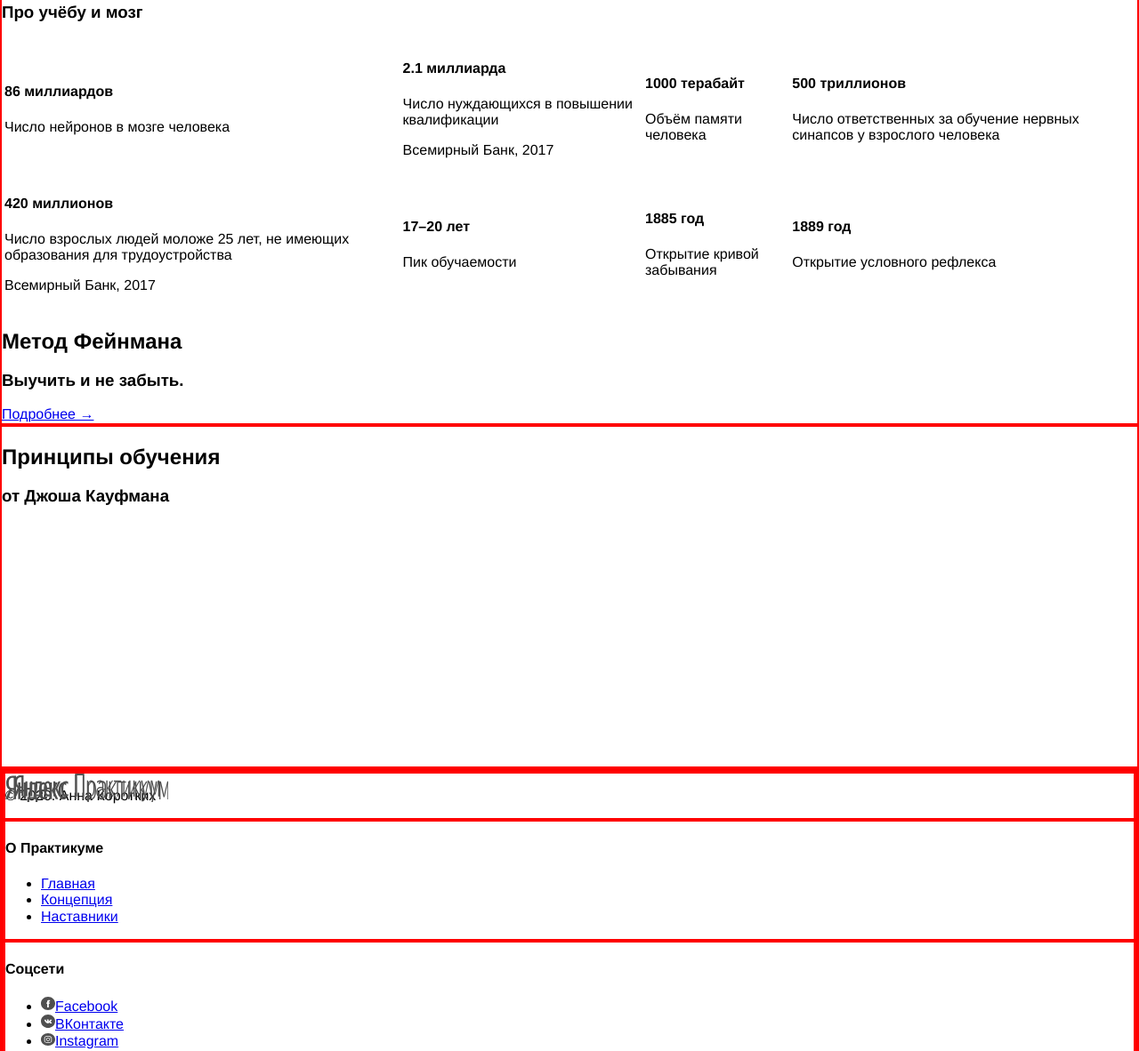
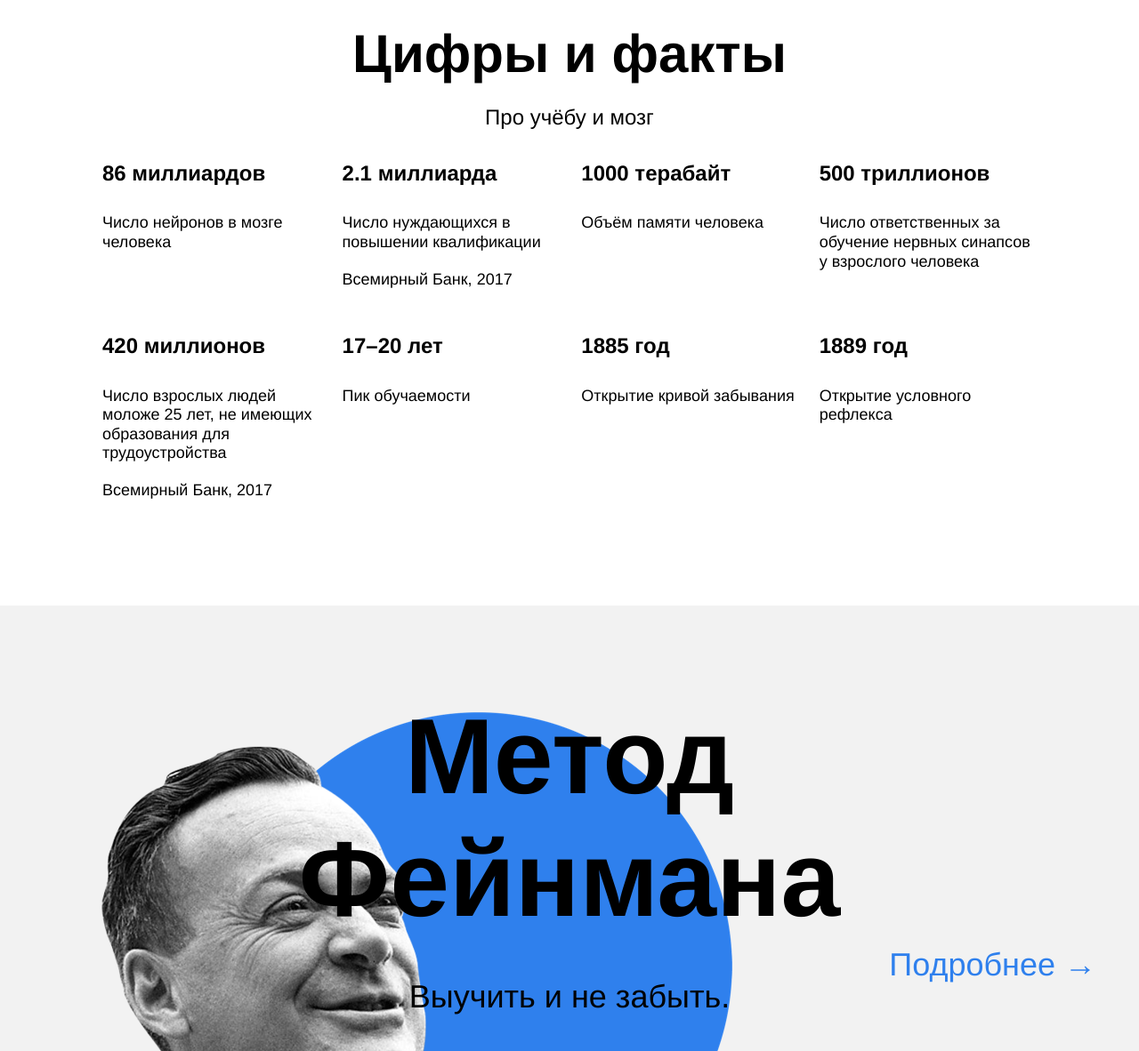
Before and after one commit to afreakanist/how-to-learn, a plain HTML site: page index.html in a window 1280 px wide. Shown: the part 1390-2572 px from the top of the page at 89% size. Drawn offline with Linux system fonts and the light colour scheme.

Commit message:
Набросок стилей (требует доработки)

```diff
--- a/styles/style.css
+++ b/styles/style.css
@@ -1,6 +1,6 @@
-div {
-  border: 2px solid red;
-}
+/* section, div, h1, h2, h3, h4, table, tr, td, li, p {
+  border: 1px solid red;
+} */
 
 .page {
   min-width: 1100px;
@@ -13,6 +13,10 @@ div {
   font-family: 'Helvetica Neue', Arial, sans-serif;
 }
 
+/*.content {
+
+}*/
+
 .header {
   height: 100vh;
   min-height: 600px;
@@ -22,13 +26,12 @@ div {
   position: relative;
   display: flex;
   flex-direction: column;
-  justify-content: center;
+  justify-content: space-between;
+  padding: 30px 0 30px 64px;
 }
 
 .header__title {
   width: 730px;
-  position: absolute;
-  left: 64px;
   z-index: 2;
   line-height: 96px;
   font-size: 102px;
@@ -37,9 +40,6 @@ div {
 
 .header__subtitle {
   width: 388px;
-  position: absolute;
-  left: 64px;
-  bottom: 30px;
   z-index: 2;
   line-height: 25px;
   font-size: 18px;
@@ -51,7 +51,6 @@ div {
   text-decoration: none;
 }
 
-/* ниже мы привели пример двух селекторов, чтобы вы вспомнили запись элемента */
 .header__main-illustration {
   background-image: url(../images/header-image.png);
   background-size: cover;
@@ -73,46 +72,41 @@ div {
   z-index: 0;
 }
 
-
 .logo {
-  position: absolute;
   height: 32px;
   width: 183px;
   z-index: 2;
 }
 
-.logo_place_header {
-  top: 30px;
-  left: 64px;
+/* .logo_place_header {
   background-image: url(../images/logo_place_header.svg);
 }
 
 .logo_place_footer {
   background-image: url(../images/logo_place_footer.svg);
-}
+} */
 
 .description {
-  position: relative;
   display: flex;
-  min-height: 568px;
+  min-height: min-content;
+  box-sizing: border-box;
   justify-content: center;
 }
 
 .two-columns {
-  position: absolute;
   display: flex;
   justify-content: space-between;
-  top: 100px;
-  bottom: 100px;
   width: 80%;
+  height: 100%;
 }
 
 .two-columns__brief {
   color: #2f80ed;
+  width: 175px;
+  margin: 0;
   line-height: 1.2;
   font-size: 18px;
   font-weight: normal;
-  width: 175px;
 }
 
 .two-columns__main-text {
@@ -127,15 +121,245 @@ div {
   line-height: 34px;
   font-size: 24px;
   font-weight: normal;
+  margin-bottom: 30px;
+}
+
+.two-columns__paragraph:last-of-type {
+  margin-bottom: 0;
 }
 
 .two-columns__span-accent {
   font-weight: 700;
 }
-/* и элемента с модификатором вида ключ-значение */
+
+.digits {
+  min-height: fit-content;
+  box-sizing: border-box;
+  padding-bottom: 100px;
+}
+
+.section-title {
+  width: 60%;
+  text-align: center;
+  margin: 0 auto 20px auto;
+  line-height: 1.15;
+  font-size: 60px;
+  font-weight: 700;
+}
+
+.section-title_theme_dark {
+  color: white;
+}
+
+.section-subtitle {
+  width: 60%;
+  text-align: center;
+  margin: 0 auto;
+  line-height: 34px;
+  font-size: 24px;
+  font-weight: normal;
+}
+
+.section-subtitle_theme_dark {
+  color: white;
+}
+
+.table {
+  height: 100%;
+  margin: 0 auto;
+  padding: 0;
+  display: flex;
+  border-spacing: 25px 0;
+  z-index: 2;
+}
+
+.table_digits {
+  width: 1100px;
+}
+
+.table_theme_dark {
+  width: max-content;
+}
+
+.table__cell {
+  padding: 0;
+  vertical-align: top;
+}
+
+.table__cell_theme_light {
+  width: 250px;
+}
+
 .table__cell_theme_dark {
   width: 200px;
   color: white;
-  margin-right: 0;
-  margin-top: 80px;
 }
+
+.table__heading {
+  line-height: 1.15;
+  font-size: 24px;
+  font-weight: 700;
+}
+
+.table__text {
+  line-height: 1.2;
+  font-size: 18px;
+  font-weight: normal;
+  margin-top: 20px;
+
+}
+
+.feynman {
+  height: 100vh;
+  min-height: 600px;
+  max-height: 756px;
+  box-sizing: border-box;
+  position: relative;
+  display: flex;
+  flex-direction: row;
+  justify-content: center;
+  background-color: #f2f2f2;
+}
+
+.feynman__title {
+  position: absolute;
+  top: 100px;
+  width: 648px;
+  z-index: 2;
+  line-height: 1.15;
+  font-size: 120px;
+  font-weight: 700;
+  text-align: center;
+  margin: auto;
+}
+
+.feynman__subtitle {
+  position: absolute;
+  top: 50%;
+  z-index: 2;
+  line-height: 51px;
+  font-size: 36px;
+  font-weight: normal;
+}
+
+.feynman__link {
+  position: absolute;
+  top: 50%;
+  right: 48px;
+  line-height: 51px;
+  font-size: 36px;
+  font-weight: normal;
+  color: #2f80ed;
+  text-decoration: none;
+}
+
+.feynman__portrait {
+  background-image: url(../images/feynman.png);
+  background-size: cover;
+  width: 867px;
+  height: 637px;
+  position: absolute;
+  bottom: 0;
+  left: 0;
+  z-index: 1;
+}
+
+.kaufman {
+  min-height: fit-content;
+  box-sizing: border-box;
+  background-color: #1f1f1f;
+  position: relative;
+  overflow: hidden;
+  padding: 90px 0;
+}
+
+.kaufman__triangle {
+  background-image: url(../images/kaufman-triangle.svg);
+  background-size: cover;
+  width: 877px;
+  height: 877px;
+  position: absolute;
+  right: -210px;
+  top: 0;
+  z-index: 0;
+}
+
+.footer {
+  min-height: 350px;
+  box-sizing: border-box;
+  background-color: #1f1f1f;
+  padding-top: 60px;
+  padding-bottom: 40px;
+}
+
+.footer__columns {
+  display: flex;
+  justify-content: space-between;
+  width: 90%;
+  height: 100%;
+  margin: auto;
+  vertical-align: bottom;
+}
+
+.footer__column_content_copyright {
+  display: flex;
+  flex-basis: 711px;
+  flex-direction: column;
+  justify-content: space-between;
+}
+
+.footer__column_content_info {
+  padding-bottom: 16px;
+}
+
+.footer__column_content_social {
+  padding-bottom: 16px;
+}
+
+.footer__column-heading {
+  line-height: 30px;
+  font-size: 18px;
+  font-weight: 700;
+  margin-bottom: 20px;
+  margin-top: 0;
+  color: white;
+}
+
+/* .footer__column-links {
+
+} */
+
+.footer__column-link {
+  line-height: 30px;
+  font-size: 18px;
+  font-weight: normal;
+  color: white;
+  text-decoration: none;
+}
+
+.footer__author {
+  line-height: 25px;
+  font-size: 18px;
+  font-weight: normal;
+  color: white;
+}
+
+.footer__social-icon {
+  width: 16px;
+  height: 16px;
+  margin-right: 10px;
+}
+
+.list {
+  list-style: none;
+  padding: 0;
+  margin: 0;
+}
+
+.padded-section {
+  padding-top: 100px;
+}
+
+.link {
+  color: #2f80ed;
+}
```
